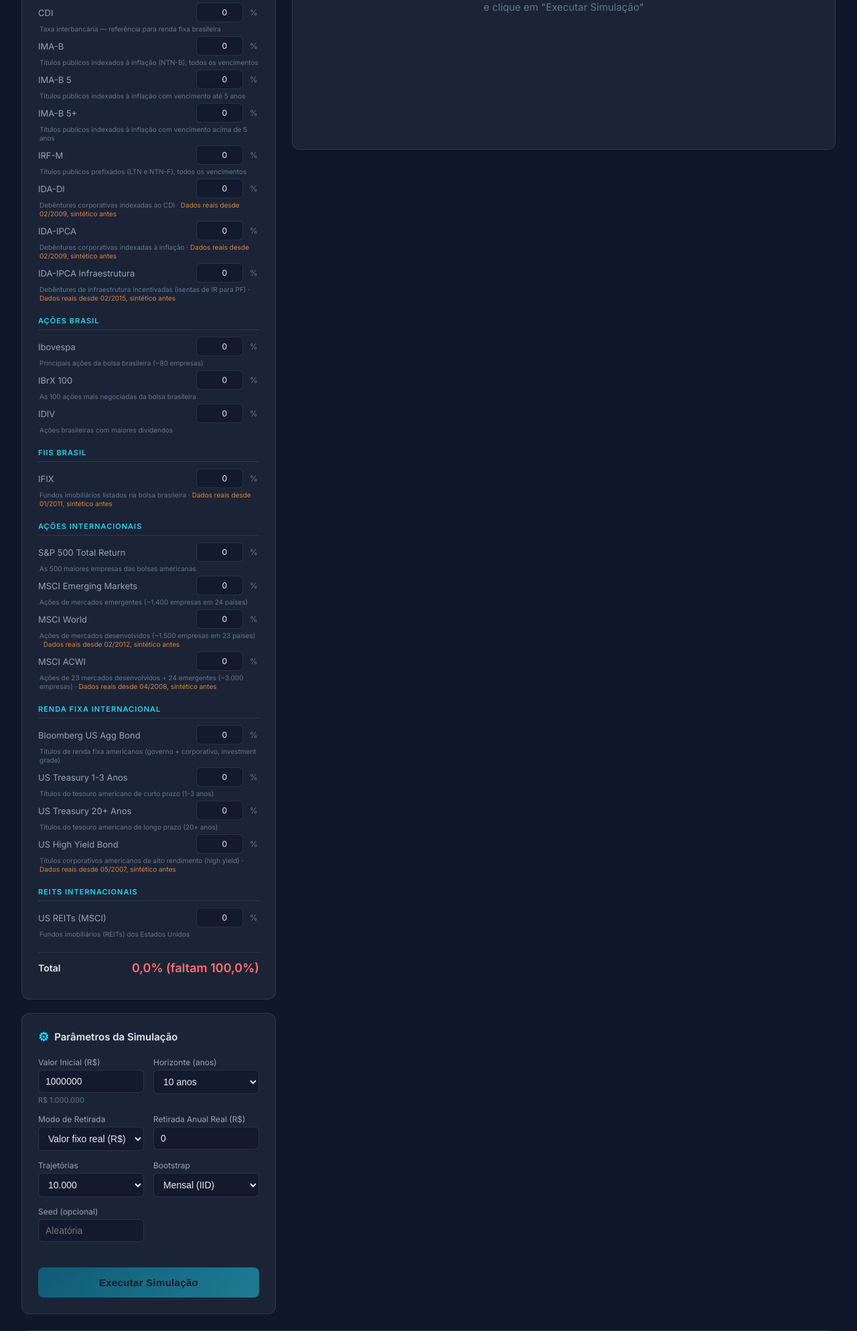
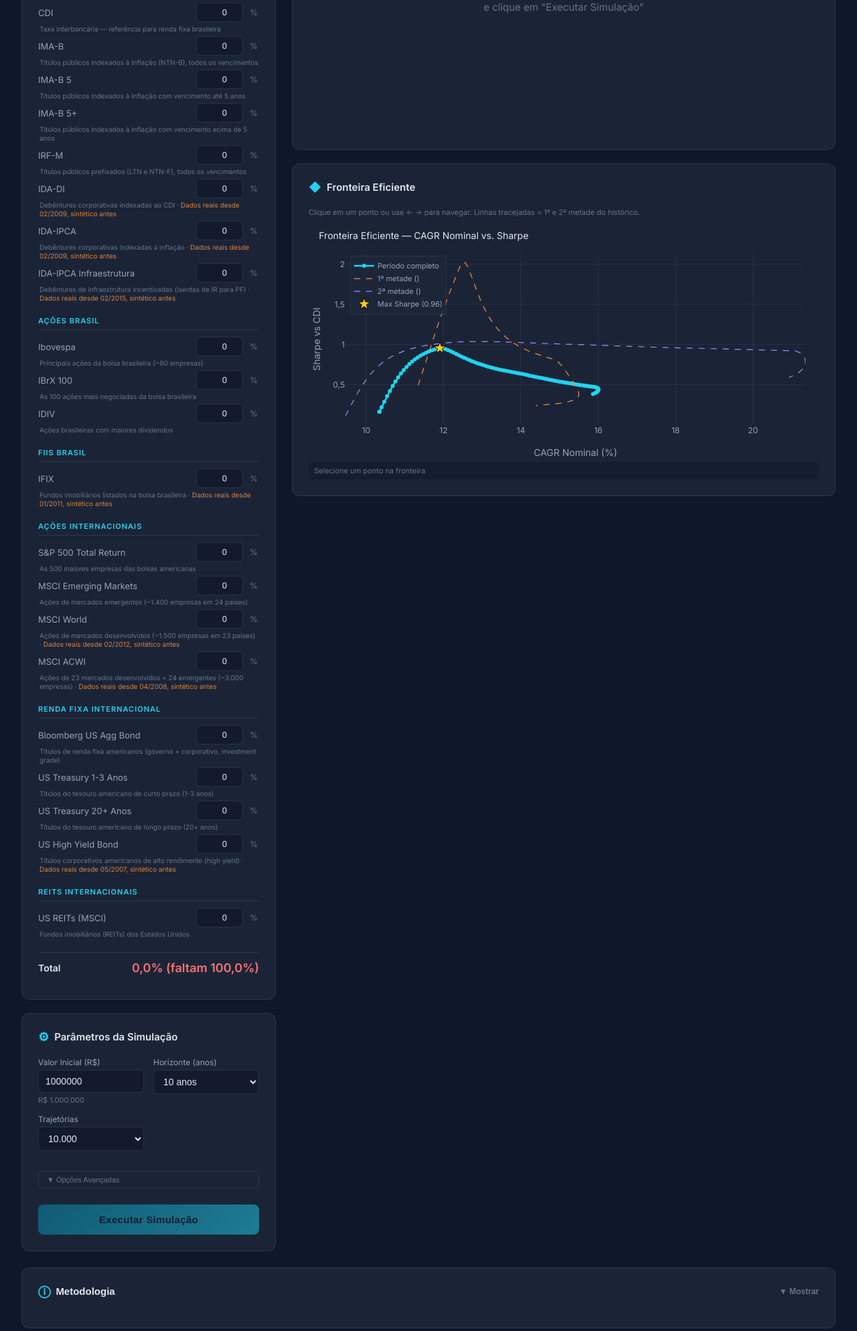
Before and after one commit to antonragin/oryxmc, a Flask app: page / in a window 1280 px wide. Shown: the part 309-2297 px from the top of the page at 67% size. Run offline with Flask 3, Linux system fonts and the light colour scheme; the visitor is signed in with stand-in values (Sample User, id 1); some libraries are stand-ins or nearby versions.

Commit message:
UI overhaul: advanced options, rebalancing, frontier always visible, arrow nav
1. Fix frontier dot bug: only show "your portfolio" marker when allocations
   sum to ~100%, not when partially filled
2. Advanced options: seed, withdrawal mode, bootstrap, block size now hidden
   behind collapsible "Opções Avançadas" section
3. Rebalance frequency: monthly (default), quarterly, annual, or never
   (buy & hold). Non-monthly uses per-step weight drift in MC simulation.
4. Arrow keys (← →): navigate frontier points without clicking
5. Selected portfolio composition: shown below frontier chart with full
   allocation breakdown, CAGR, Sharpe, vol
6. Frontier always visible: moved outside resultsContent, renders on page
   load before any simulation is run

Co-Authored-By: Claude Opus 4.6 <noreply@anthropic.com>

```diff
--- a/app.py
+++ b/app.py
@@ -286,6 +286,17 @@ def api_simulate():
         if n_years not in ALLOWED_RUNS or n_trajectories not in ALLOWED_RUNS[n_years]:
             return jsonify({"error": "Combinação de horizonte e trajetórias não permitida neste servidor"}), 400
 
+        # Parse rebalance frequency
+        rebalance_months = 1
+        raw_rebal = params.get("rebalance_months")
+        if raw_rebal is not None:
+            try:
+                rebalance_months = int(raw_rebal)
+            except (TypeError, ValueError):
+                return jsonify({"error": "Frequência de rebalanceamento inválida"}), 400
+            if rebalance_months not in (0, 1, 3, 12):
+                return jsonify({"error": "Frequência de rebalanceamento deve ser 0, 1, 3 ou 12"}), 400
+
         # Parse bootstrap mode
         bootstrap_mode = params.get("bootstrap_mode", "iid")
         if bootstrap_mode not in engine.BOOTSTRAP_MODES:
@@ -334,6 +345,14 @@ def api_simulate():
         # Build portfolio returns with substitution
         portfolio = engine.build_portfolio_returns(DATA, allocations)
 
+        # Build individual asset returns for non-monthly rebalancing
+        individual_returns = None
+        asset_weights = None
+        if rebalance_months != 1:
+            individual_returns, asset_weights = engine.build_individual_returns(
+                DATA, allocations, portfolio["months"]
+            )
+
         # Run simulation
         results = engine.run_monte_carlo(
             portfolio["portfolio_returns"],
@@ -347,6 +366,9 @@ def api_simulate():
             benchmark_name="CDI",
             bootstrap_mode=bootstrap_mode,
             block_size=block_size,
+            rebalance_months=rebalance_months,
+            individual_returns=individual_returns,
+            asset_weights=asset_weights,
         )
         results["warnings"] = portfolio["warnings"]
         results["params"]["seed"] = seed
--- a/templates/index.html
+++ b/templates/index.html
@@ -229,6 +229,32 @@
             margin-top: 0;
             margin-bottom: 12px;
         }
+        .advanced-toggle {
+            display: block;
+            width: 100%;
+            background: none;
+            border: 1px solid var(--border);
+            border-radius: 6px;
+            color: var(--text-muted);
+            font-size: 11px;
+            padding: 6px 12px;
+            cursor: pointer;
+            text-align: left;
+            margin: 8px 0;
+            transition: all 0.2s;
+        }
+        .advanced-toggle:hover { border-color: var(--accent); color: var(--accent); }
+        .frontier-selected {
+            font-size: 11px;
+            color: var(--text-secondary);
+            margin-top: 6px;
+            padding: 6px 8px;
+            background: rgba(15,23,42,0.4);
+            border-radius: 4px;
+            min-height: 18px;
+        }
+        .frontier-selected .fs-label { color: var(--text-muted); }
+        .frontier-selected .fs-alloc { color: var(--accent); }
 
         /* Results */
         .results-area { display: flex; flex-direction: column; gap: 20px; }
@@ -487,6 +513,21 @@
                             </select>
                         </div>
                         <div class="param-group">
+                            <label>Trajetórias</label>
+                            <select id="nTraj" onchange="updateTotal(); saveState()">
+                                <option value="10000">10.000</option>
+                            </select>
+                        </div>
+                    </div>
+                    <div id="withdrawalHint" class="input-help" aria-live="polite" style="min-height: 16px;"></div>
+
+                    <!-- Advanced Options (collapsible) -->
+                    <button type="button" class="advanced-toggle" id="advancedBtn" onclick="toggleAdvanced()" aria-expanded="false">
+                        &#9660; Opções Avançadas
+                    </button>
+                    <div id="advancedOptions" style="display: none;">
+                        <div class="param-grid">
+                            <div class="param-group">
                                 <label>Modo de Retirada</label>
                                 <select id="withdrawalMode" onchange="updateWithdrawalUI(); saveState()">
                                     <option value="fixed" selected>Valor fixo real (R$)</option>
@@ -502,9 +543,12 @@
                                 <input type="number" id="withdrawalPercent" value="0" min="0" max="100" step="0.1" oninput="updateWithdrawalHint(); saveState()">
                             </div>
                             <div class="param-group">
-                            <label>Trajetórias</label>
-                            <select id="nTraj" onchange="updateTotal(); saveState()">
-                                <option value="10000">10.000</option>
+                                <label>Rebalanceamento</label>
+                                <select id="rebalanceFreq" onchange="saveState()">
+                                    <option value="1" selected>Mensal</option>
+                                    <option value="3">Trimestral</option>
+                                    <option value="12">Anual</option>
+                                    <option value="0">Nunca (buy &amp; hold)</option>
                                 </select>
                             </div>
                             <div class="param-group">
@@ -526,7 +570,7 @@
                                 <input type="number" id="seed" min="0" max="9007199254740991" step="1" placeholder="Aleatória" oninput="saveState()">
                             </div>
                         </div>
-                    <div id="withdrawalHint" class="input-help" aria-live="polite" style="min-height: 16px;"></div>
+                    </div>
                     <button class="btn-run" id="runBtn" onclick="runSimulation()" disabled>
                         Executar Simulação
                     </button>
@@ -578,16 +622,21 @@
                         </div>
                         <div class="chart-container" id="histChart" style="height: 300px;"></div>
 
-                        <!-- Efficient Frontier -->
-                        <div class="card-title" style="margin-top: 20px;">
+                    </div>
+                </div>
+
+                <!-- Efficient Frontier (always visible) -->
+                <div class="card" id="frontierCard">
+                    <div class="card-title">
                         <span class="icon">&#9670;</span>
                         Fronteira Eficiente
                     </div>
                     <p style="font-size: 11px; color: var(--text-muted); margin-bottom: 10px;">
-                            Clique em um ponto da fronteira (linha contínua) para carregar o portfólio ótimo e simular.
-                            Linhas tracejadas mostram fronteiras da 1ª e 2ª metade do histórico — quanto mais próximas, mais estável o resultado.
+                        Clique em um ponto ou use ← → para navegar. Linhas tracejadas = 1ª e 2ª metade do histórico.
                     </p>
                     <div class="chart-container" id="frontierChart" style="height: 350px;"></div>
+                    <div class="frontier-selected" id="frontierSelected">
+                        <span class="fs-label">Selecione um ponto na fronteira</span>
                     </div>
                 </div>
             </div>
@@ -687,6 +736,7 @@
                 // Load frontier data in parallel
                 fetch('/api/frontier').then(r => r.json()).then(d => {
                     FRONTIER_DATA = d;
+                    renderFrontierChart(CURRENT_VIEW);
                 }).catch(() => {});
                 buildRunSelectors();
                 renderAllocationForm();
@@ -864,6 +914,15 @@
         function toggleBlockSize() {
             const mode = document.getElementById('bootstrapMode').value;
             document.getElementById('blockSizeGroup').style.display = mode === 'block' ? '' : 'none';
+        }
+
+        function toggleAdvanced() {
+            const el = document.getElementById('advancedOptions');
+            const btn = document.getElementById('advancedBtn');
+            const open = el.style.display === 'none';
+            el.style.display = open ? '' : 'none';
+            btn.innerHTML = (open ? '&#9650; Opções Avançadas' : '&#9660; Opções Avançadas');
+            btn.setAttribute('aria-expanded', open);
         }
 
         function updateWithdrawalUI({ persist = true } = {}) {
@@ -1042,6 +1101,7 @@
             };
             if (seedRaw) payload.seed = seedRaw;
             payload.bootstrap_mode = bootstrapMode;
+            payload.rebalance_months = parseInt(document.getElementById('rebalanceFreq').value, 10);
             if (bootstrapMode === 'block') {
                 payload.block_size = parseInt(document.getElementById('blockSize').value, 10);
             }
@@ -1593,6 +1653,8 @@
         }
 
         let _frontierDebounce = null;
+        let _frontierSelectedIdx = -1;
+        let _frontierView = 'real';
         const FRONTIER_BASE_TRACES = 4; // full line, h1 line, h2 line, max-sharpe star
 
         function renderFrontierChart(view) {
@@ -1672,15 +1734,32 @@
                 separators: ',.',
             }, PLOTLY_CONFIG);
 
+            _frontierView = view;
+
             // Click handler — only trace 0 (full frontier) loads portfolio
             const chartEl = document.getElementById('frontierChart');
             chartEl.removeAllListeners && chartEl.removeAllListeners('plotly_click');
             chartEl.on('plotly_click', function(eventData) {
                 if (RUNNING) return;
                 const pt = eventData.points[0];
-                if (pt.curveNumber !== 0) return; // only full frontier
-                const fp = full[pt.pointIndex];
-                if (!fp) return;
+                if (pt.curveNumber !== 0) return;
+                selectFrontierPoint(pt.pointIndex);
+            });
+
+            // Show previous selection if any
+            if (_frontierSelectedIdx >= 0 && _frontierSelectedIdx < full.length) {
+                showFrontierSelection(_frontierSelectedIdx);
+            }
+            updateFrontierDot(view);
+        }
+
+        function selectFrontierPoint(idx) {
+            if (RUNNING || !FRONTIER_DATA) return;
+            const vk = _frontierView === 'nominal' ? 'nominal' : 'real';
+            const full = FRONTIER_DATA[vk]?.full;
+            if (!full || idx < 0 || idx >= full.length) return;
+            const fp = full[idx];
+            _frontierSelectedIdx = idx;
 
             // Fill allocations — round to integers, fix remainder on largest weight
             const rounded = {};
@@ -1696,12 +1775,23 @@
             document.querySelectorAll('.alloc-input').forEach(inp => {
                 inp.value = rounded[inp.dataset.key] || 0;
             });
+            showFrontierSelection(idx);
             updateTotal();
             saveState();
             setTimeout(() => { if (!document.getElementById('runBtn').disabled) runSimulation(); }, 50);
-            });
-
-            updateFrontierDot(view);
+        }
+
+        function showFrontierSelection(idx) {
+            const vk = _frontierView === 'nominal' ? 'nominal' : 'real';
+            const full = FRONTIER_DATA?.[vk]?.full;
+            if (!full || idx < 0 || idx >= full.length) return;
+            const fp = full[idx];
+            const el = document.getElementById('frontierSelected');
+            const allocs = Object.entries(fp.allocations)
+                .sort((a, b) => b[1] - a[1])
+                .map(([k, v]) => `<span class="fs-alloc">${k} ${Math.round(v*100)}%</span>`)
+                .join(', ');
+            el.innerHTML = `<span class="fs-label">Ponto ${idx+1}/${full.length} — CAGR ${(fp.cagr*100).toFixed(2)}% · Sharpe ${fp.sharpe.toFixed(3)} · Vol ${(fp.vol*100).toFixed(2)}%</span><br>${allocs}`;
         }
 
         function updateFrontierDot(view) {
@@ -1716,8 +1806,8 @@
                 if (v > 0) allocs[inp.dataset.key] = v / 100;
             });
             const total = Object.values(allocs).reduce((a, b) => a + b, 0);
-            if (total < 0.5) {
-                // Remove user dots if present
+            if (!isAllocationTotalValid(total * 100)) {
+                // Remove user dots if allocations invalid
                 while (chartEl.data.length > FRONTIER_BASE_TRACES)
                     Plotly.deleteTraces('frontierChart', [FRONTIER_BASE_TRACES]);
                 return;
@@ -1786,7 +1876,7 @@
             btn.setAttribute('aria-expanded', willOpen ? 'true' : 'false');
         }
 
-        // Enter key to run simulation
+        // Keyboard shortcuts
         document.addEventListener('keydown', function(e) {
             if (e.key === 'Enter' && !e.ctrlKey && !e.metaKey && !RUNNING) {
                 const tag = document.activeElement?.tagName;
@@ -1796,6 +1886,20 @@
                     if (!btn.disabled) runSimulation();
                 }
             }
+            // Arrow keys: navigate frontier points
+            if ((e.key === 'ArrowLeft' || e.key === 'ArrowRight') && !RUNNING && FRONTIER_DATA) {
+                const tag = document.activeElement?.tagName;
+                if (tag === 'INPUT' || tag === 'SELECT') return; // don't hijack input navigation
+                const vk = _frontierView === 'nominal' ? 'nominal' : 'real';
+                const full = FRONTIER_DATA[vk]?.full;
+                if (!full || !full.length) return;
+                e.preventDefault();
+                let idx = _frontierSelectedIdx;
+                if (idx < 0) idx = 0;
+                else if (e.key === 'ArrowRight') idx = Math.min(idx + 1, full.length - 1);
+                else idx = Math.max(idx - 1, 0);
+                selectFrontierPoint(idx);
+            }
         });
 
         // Init
```
Also changed, not shown: engine.py (+51 -1 lines). Lines whose indentation alone changed are shown as unchanged.
